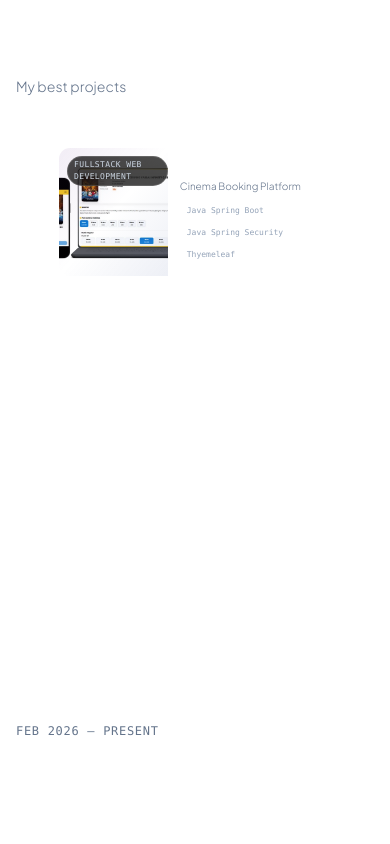
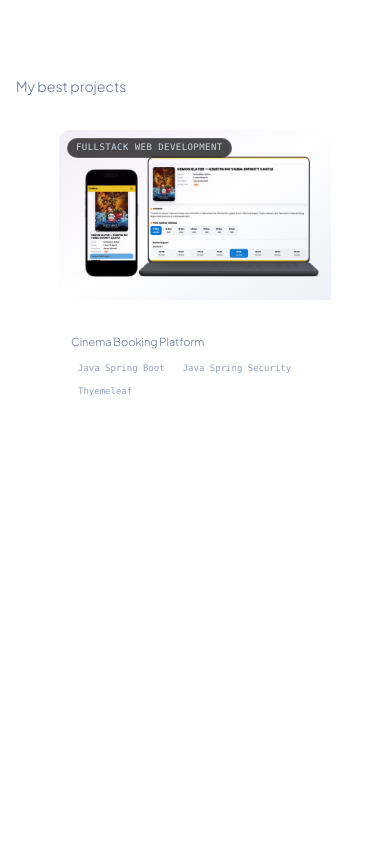
Before and after one commit to haikalmumtaz233/haikalmumtaz-com, a React (Vite) app: page / in a window 390 px wide. Shown: the part 940-1784 px from the top of the page. Built offline with nearby package versions, Linux system fonts and the light colour scheme.

Commit message:
refactor: adjust layout and dimensions in FeaturedCard and FeaturedProjects for improved responsiveness and visual consistency

```diff
--- a/src/components/home/FeaturedCard.tsx
+++ b/src/components/home/FeaturedCard.tsx
@@ -13,9 +13,9 @@ const FeaturedCard = memo(({ project, onClick }: FeaturedCardProps) => {
   return (
     <motion.article
       onClick={onClick}
-      whileHover={{ scale: 1.01 }}
+      whileHover={{ scale: 1.02 }}
       transition={{ duration: 0.3, ease: 'easeOut' }}
-      className="group relative cursor-pointer rounded-xl sm:rounded-2xl border border-white/10 bg-white/[0.03] overflow-hidden"
+      className="group relative cursor-pointer rounded-xl sm:rounded-2xl border border-white/10 bg-white/[0.03] overflow-hidden h-full"
       style={
         {
           '--accent': project.accentColor,
@@ -34,8 +34,8 @@ const FeaturedCard = memo(({ project, onClick }: FeaturedCardProps) => {
           borderRadius: 'inherit',
         }}
       />
-      <div className="flex flex-row">
-        <div className="relative w-[40%] sm:w-[45%] md:w-[50%] aspect-[4/3] sm:aspect-[16/10] overflow-hidden">
+      <div className="flex flex-col h-full">
+        <div className="relative aspect-[16/10] overflow-hidden flex-shrink-0">
           <div
             className={`absolute inset-0 bg-gradient-to-br ${project.gradient} opacity-40 z-10 pointer-events-none transition-opacity duration-300 group-hover:opacity-60`}
           />
@@ -46,41 +46,33 @@ const FeaturedCard = memo(({ project, onClick }: FeaturedCardProps) => {
             decoding="async"
             className="w-full h-full object-cover transition-transform duration-400 group-hover:scale-105"
           />
-          <div className="absolute top-2 left-2 sm:top-3 sm:left-3 z-20 px-1.5 py-0.5 sm:px-2 sm:py-1 bg-black/70 backdrop-blur-md text-slate-300 text-[8px] sm:text-[10px] md:text-[11px] font-mono rounded-full tracking-wider uppercase border border-white/15">
+          <div className="absolute top-2 left-2 sm:top-3 sm:left-3 z-20 px-2 py-0.5 sm:px-2.5 sm:py-1 bg-black/70 backdrop-blur-md text-slate-300 text-[9px] sm:text-[10px] md:text-[11px] font-mono rounded-full tracking-wider uppercase border border-white/15">
             {project.category}
           </div>
-          <div className="absolute inset-0 z-20 hidden sm:flex items-center justify-center bg-black/50 opacity-0 group-hover:opacity-100 transition-opacity duration-300">
+          <div className="absolute inset-0 z-20 flex items-center justify-center bg-black/50 opacity-0 group-hover:opacity-100 transition-opacity duration-300">
             <span className="flex items-center gap-2 text-white text-xs sm:text-sm font-semibold tracking-wide bg-white/10 backdrop-blur-sm px-3 py-1.5 sm:px-4 sm:py-2 rounded-full border border-white/20">
               View Project <ArrowUpRight size={14} />
             </span>
           </div>
         </div>
-        <div className="flex-1 p-3 sm:p-4 md:p-5 lg:p-6 flex flex-col justify-center min-w-0">
+        <div className="p-3 sm:p-4 md:p-5 flex flex-col flex-grow">
           <div className="mb-2 sm:mb-3">
-            <h3 className="text-sm sm:text-base md:text-lg lg:text-xl xl:text-2xl font-monument font-black text-white tracking-tight leading-tight truncate">
+            <h3 className="text-base sm:text-lg md:text-xl font-monument font-black text-white tracking-tight leading-tight line-clamp-1">
               {project.name}
             </h3>
-            <p className="text-slate-500 text-[10px] sm:text-xs md:text-sm font-light mt-0.5 sm:mt-1 truncate">
+            <p className="text-slate-500 text-[11px] sm:text-xs md:text-sm font-light mt-0.5 sm:mt-1 line-clamp-1">
               {project.subtitle}
             </p>
           </div>
-          <p className="hidden lg:block text-slate-400 text-xs xl:text-sm font-light leading-relaxed mb-3 line-clamp-2">
-            {project.description}
-          </p>
-          <div className="flex flex-wrap gap-1 sm:gap-1.5">
+          <div className="flex flex-wrap gap-1 sm:gap-1.5 mt-auto">
             {project.stack.slice(0, 3).map((tech, i) => (
               <span
                 key={i}
-                className="px-1.5 py-0.5 sm:px-2 sm:py-1 bg-white/5 border border-white/10 text-slate-400 text-[8px] sm:text-[10px] md:text-[11px] rounded-md font-mono"
+                className="px-1.5 py-0.5 sm:px-2 sm:py-1 bg-white/5 border border-white/10 text-slate-400 text-[9px] sm:text-[10px] md:text-[11px] rounded-md font-mono"
               >
                 {tech}
               </span>
             ))}
-            {project.stack.length > 3 && (
-              <span className="hidden md:inline-block px-1.5 py-0.5 sm:px-2 sm:py-1 bg-white/5 border border-white/10 text-slate-500 text-[8px] sm:text-[10px] md:text-[11px] rounded-md font-mono">
-                +{project.stack.length - 3}
-              </span>
-            )}
           </div>
         </div>
       </div>
--- a/src/components/home/FeaturedProjects.tsx
+++ b/src/components/home/FeaturedProjects.tsx
@@ -97,7 +97,7 @@ const FeaturedProjects = () => {
             <ChevronLeft className={`w-4 h-4 sm:w-5 sm:h-5 md:w-6 md:h-6 ${isFirstSlide ? 'text-white/20' : 'text-white'}`} />
           </button>
 
-          <div className="flex-1 relative h-[200px] sm:h-[220px] md:h-[280px] lg:h-[320px] xl:h-[360px]" style={{ perspective: '1200px' }}>
+          <div className="flex-1 relative h-[320px] sm:h-[360px] md:h-[400px] lg:h-[420px] xl:h-[450px]" style={{ perspective: '1200px' }}>
             <AnimatePresence initial={false} custom={direction} mode="popLayout">
               <motion.div
                 key={currentIndex}
@@ -115,7 +115,7 @@ const FeaturedProjects = () => {
                 className="absolute inset-0 flex justify-center items-center"
                 style={{ transformStyle: 'preserve-3d' }}
               >
-                <div className="w-full max-w-[600px] md:max-w-[700px] lg:max-w-[850px] xl:max-w-[950px]">
+                <div className="w-full max-w-[280px] sm:max-w-[320px] md:max-w-[360px] lg:max-w-[380px] xl:max-w-[400px]">
                   <FeaturedCard
                     project={featuredProjects[currentIndex]}
                     index={currentIndex}
```
